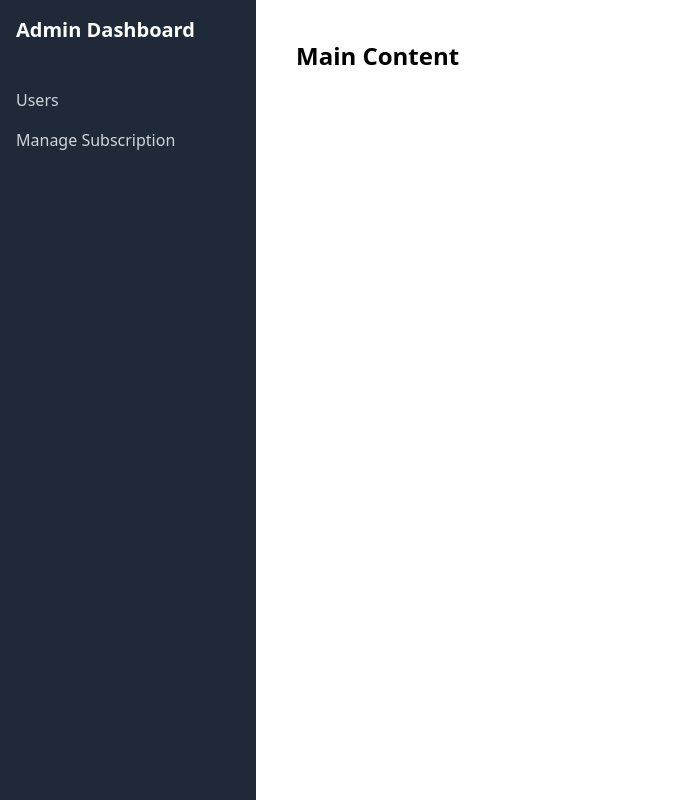
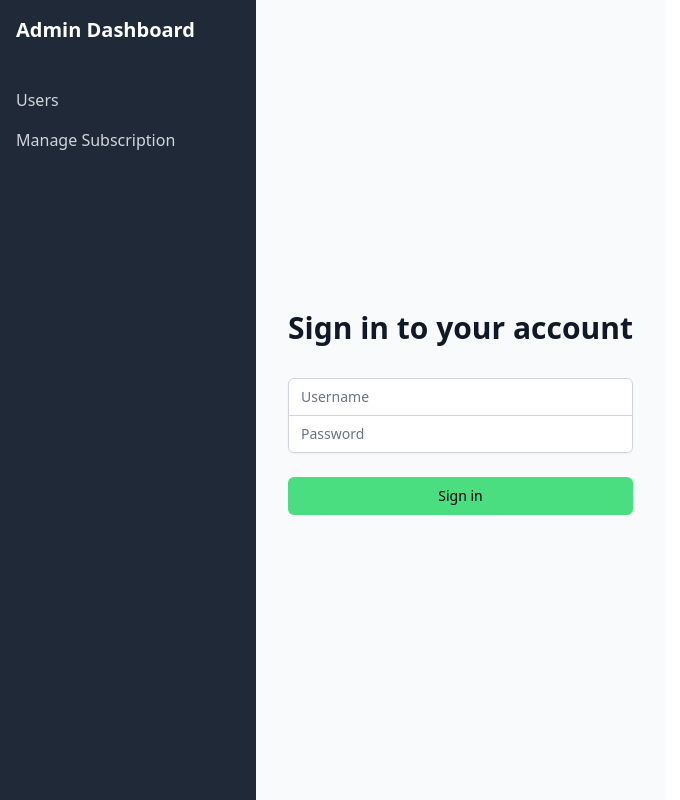
Before and after one commit to amardippadghan/spinix-admin, a React (Create React App) app: page / in a window 1280 px wide. Shown: the whole page, without its empty margins (0-680 px from the left). Built offline with nearby package versions, Linux system fonts and the light colour scheme.

Commit message:
added login to admin

```diff
--- a/src/App.js
+++ b/src/App.js
@@ -5,6 +5,7 @@ import Sidebar from "./components/Sidebar";
 import NotFound from "./components/NotFound";
 import Users from "./components/Users";
 import ManageSubs from "./components/ManageSubs";
+import Login from "./components/Login";
 
 function App() {
   return (
@@ -12,7 +13,8 @@ function App() {
       <Router>
         <Sidebar />
         <Routes>
-          <Route path="/" element={<AdminDashboard />} />
+          <Route path="/" element={<Login />} />
+          <Route path="/dashboard" element={<AdminDashboard />} />
           <Route path="/users" element={<Users />} />
           <Route path="/manage-subscription" element={<ManageSubs />} />
           <Route path="*" element={<NotFound />} />
--- /dev/null
+++ b/src/MainRoutes.js
@@ -0,0 +1,23 @@
+import React from "react";
+import { Routes, Route } from "react-router-dom";
+import AdminDashboard from "./components/AdminDashboard";
+import Sidebar from "./components/Sidebar";
+import Users from "./components/Users";
+import ManageSubs from "./components/ManageSubs";
+import NotFound from "./components/NotFound";
+
+const MainRoutes = () => {
+  return (
+    <>
+      <Sidebar />
+      <Routes>
+        <Route path="/dashboard" element={<AdminDashboard />} />
+        <Route path="/users" element={<Users />} />
+        <Route path="/manage-subscription" element={<ManageSubs />} />
+        <Route path="*" element={<NotFound />} />
+      </Routes>
+    </>
+  );
+};
+
+export default MainRoutes;
--- a/src/components/AdminDashboard.js
+++ b/src/components/AdminDashboard.js
@@ -5,6 +5,7 @@ const AdminDashboard = () => {
     <div>
       <div className="flex-1 p-10">
         <h1 className="text-2xl font-bold">Main Content</h1>
+        <p>This is the main content for the admin dashboard.</p>
       </div>
     </div>
   );
--- /dev/null
+++ b/src/components/Login.js
@@ -0,0 +1,106 @@
+import React, { useState } from "react";
+import { useNavigate } from "react-router-dom";
+import axios from "axios";
+
+const Login = () => {
+  const [username, setUsername] = useState("");
+  const [password, setPassword] = useState("");
+  const [error, setError] = useState("");
+  const navigate = useNavigate();
+
+  const handleSubmit = async (e) => {
+    e.preventDefault();
+    try {
+      const response = await axios.post(
+        "http://localhost:3000/api/admin/login",
+        { username, password },
+        {
+          headers: {
+            "Content-Type": "application/json",
+          },
+        }
+      );
+
+      const data = response.data;
+      console.log(data);
+
+      if (!response.status === 200) {
+        throw new Error(data.error || "Login failed");
+      }
+
+      localStorage.setItem("token", data.data.token);
+
+      setError("");
+      navigate("/dashboard");
+    } catch (error) {
+      setError(error.message);
+    }
+  };
+
+  return (
+    <div className="min-h-screen flex items-center justify-center bg-gray-50 py-12 px-4 sm:px-6 lg:px-8">
+      <div className="max-w-md w-full space-y-8">
+        <div>
+          <h2 className="mt-6 text-center text-3xl font-extrabold text-gray-900">
+            Sign in to your account
+          </h2>
+        </div>
+        <form
+          className="mt-8 space-y-6"
+          action="#"
+          method="POST"
+          onSubmit={handleSubmit}
+        >
+          <input type="hidden" name="remember" defaultValue="true" />
+          <div className="rounded-md shadow-sm -space-y-px">
+            <div>
+              <label htmlFor="username" className="sr-only">
+                Username
+              </label>
+              <input
+                id="username"
+                name="username"
+                type="text"
+                autoComplete="username"
+                required
+                value={username}
+                onChange={(e) => setUsername(e.target.value)}
+                className="appearance-none rounded-none relative block w-full px-3 py-2 border border-gray-300 placeholder-gray-500 text-gray-900 rounded-t-md focus:outline-none focus:ring-indigo-500 focus:border-indigo-500 focus:z-10 sm:text-sm"
+                placeholder="Username"
+              />
+            </div>
+            <div>
+              <label htmlFor="password" className="sr-only">
+                Password
+              </label>
+              <input
+                id="password"
+                name="password"
+                type="password"
+                autoComplete="current-password"
+                required
+                value={password}
+                onChange={(e) => setPassword(e.target.value)}
+                className="appearance-none rounded-none relative block w-full px-3 py-2 border border-gray-300 placeholder-gray-500 text-gray-900 rounded-b-md focus:outline-none focus:ring-indigo-500 focus:border-indigo-500 focus:z-10 sm:text-sm"
+                placeholder="Password"
+              />
+            </div>
+          </div>
+
+          {error && <div className="text-red-500 text-sm">{error}</div>}
+
+          <div>
+            <button
+              type="submit"
+              className="group relative w-full flex justify-center py-2 px-4 border border-transparent text-sm font-medium rounded-md text-black bg-green-400 hover:bg-indigo-300 focus:outline-none focus:ring-2 focus:ring-offset-2 focus:ring-indigo-500"
+            >
+              Sign in
+            </button>
+          </div>
+        </form>
+      </div>
+    </div>
+  );
+};
+
+export default Login;
--- a/src/components/ManageSubs.js
+++ b/src/components/ManageSubs.js
@@ -10,7 +10,12 @@ function ManageSubs() {
 
   const fetchSubscriptionRequests = async () => {
     try {
-      const response = await axios.get("http://localhost:3000/api/request");
+      const token = localStorage.getItem("token");
+      const response = await axios.get("http://localhost:3000/api/request", {
+        headers: {
+          Authorization: `Bearer ${token}`,
+        },
+      });
       setSubscriptionRequests(response.data.data);
     } catch (error) {
       console.error("Error fetching subscription requests:", error);
@@ -19,8 +24,14 @@ function ManageSubs() {
 
   const handleApprove = async (userId) => {
     try {
+      const token = localStorage.getItem("token");
       const response = await axios.post(
-        `http://localhost:3000/api/auth/license/${userId}`
+        `http://localhost:3000/api/auth/license/${userId}`,
+        {
+          headers: {
+            Authorization: `Bearer ${token}`,
+          },
+        }
       );
 
       console.log("Subscription request approved:", response.data);
--- a/src/components/Users.js
+++ b/src/components/Users.js
@@ -11,7 +11,12 @@ const Users = () => {
 
   const fetchUsers = async () => {
     try {
-      const response = await axios.get("http://localhost:3000/api/auth/users");
+      const token = localStorage.getItem("token");
+      const response = await axios.get("http://localhost:3000/api/auth/users", {
+        headers: {
+          Authorization: `Bearer ${token}`,
+        },
+      });
       setUsers(response.data.data);
     } catch (error) {
       console.error("Error fetching users:", error);
@@ -20,8 +25,14 @@ const Users = () => {
   const handleDelete = async (userId) => {
     if (window.confirm("Are you sure you want to delete this user?")) {
       try {
+        const token = localStorage.getItem("token");
         const res = await axios.delete(
-           `http://localhost:3000/api/auth/user/${userId}`
+          `http://localhost:3000/api/auth/user/${userId}`,
+          {
+            headers: {
+              Authorization: `Bearer ${token}`,
+            },
+          }
         );
         console.log(res);
         alert("User deleted successfully");
@@ -34,11 +45,14 @@ const Users = () => {
   };
 
   return (
+    <div>
+      <h1 className="text-3xl font-bold mb-4">Users</h1>
       <div className="grid grid-cols-3 gap-4 flex-1 p-10">
         {users.map((user) => (
           <UserCard key={user._id} user={user} handleDelete={handleDelete} />
         ))}
       </div>
+    </div>
   );
 };
 
--- a/src/components/smallcomponents/UserCard.js
+++ b/src/components/smallcomponents/UserCard.js
@@ -6,6 +6,7 @@ const UserCard = ({ user, handleDelete }) => {
   const [editedUser, setEditedUser] = useState({ ...user });
 
   const AllotSub = async () => {
+    const token = localStorage.getItem("token");
     if (
       window.confirm(
         `are you sure you want to allot Subcription for ${user.name}`
@@ -13,7 +14,12 @@ const UserCard = ({ user, handleDelete }) => {
     ) {
       try {
         const response = await axios.post(
-          `http://localhost:3000/api/auth/license/${user._id}`
+          `http://localhost:3000/api/auth/license/${user._id}`,
+          {
+            headers: {
+              Authorization: `Bearer ${token}`,
+            },
+          }
         );
 
         console.log("Subscription request approved:", response.data);
@@ -40,9 +46,15 @@ const UserCard = ({ user, handleDelete }) => {
 
     if (window.confirm("Are you sure you want to edit this user?")) {
       try {
+        const token = localStorage.getItem("token");
         const res = await axios.patch(
           `http://localhost:3000/api/auth/user/${user._id}`,
-          editedUser
+          editedUser,
+          {
+            headers: {
+              Authorization: `Bearer ${token}`,
+            },
+          }
         );
         console.log(res);
         alert("User updated successfully");
```
Lines whose indentation alone changed are shown as unchanged.
